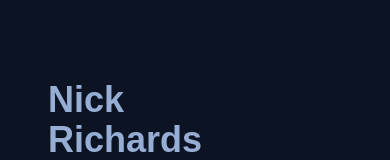
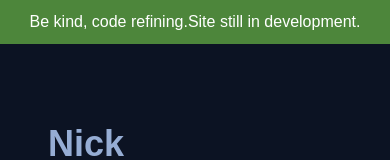
Before and after one commit to Nr1cha/DevPortfolio, a Next.js app: page / in a window 390 px wide. Shown: the top 160 px of the page. Built offline with nearby package versions, Linux system fonts and the light colour scheme.

Commit message:
adding test styling and mobile process starting

```diff
--- /dev/null
+++ b/src/app/components/banner.js
@@ -0,0 +1,10 @@
+'use client';
+import React from 'react';
+export default function UnderConstruction() {
+    return (
+        <div className="bannerContent">
+            <p>Be kind, code refining.</p>
+            <p>Site still in development.</p>
+        </div>
+    )
+}
--- a/src/app/components/projects.js
+++ b/src/app/components/projects.js
@@ -37,9 +37,9 @@ export default function Projects() {
 
 
   return (
-    <div>
+    <div className="projects">
       <p>This section highlights projects completed during my coursework at Brigham Young University Idaho.</p> <br></br>
-      <ul>{elements}</ul>
+      <ul className="projectItem">{elements}</ul>
     </div>
   );
 }
--- a/src/app/globals.css
+++ b/src/app/globals.css
@@ -34,6 +34,13 @@ header {
   padding-right: 3rem;
 }
 
+.bannerContent {
+  display: flex;
+  justify-content: center;
+  padding: 10px;
+  background-color: #4d863b;
+}
+
 #content {
   margin-top: 5rem;
 }
@@ -42,6 +49,14 @@ header {
   font-weight: bold;
   text-decoration: underline;
   font-size: x-large;
+
+}
+
+.projectItem li:hover {
+  padding: 7px;
+  background-color: rgba(152, 192, 183, 0.048);
+  border-radius: 4px;
+  transition: 0.3s;
 }
 
 
--- a/src/app/page.js
+++ b/src/app/page.js
@@ -1,9 +1,12 @@
 import Head from 'next/head';
 import About from './components/aboutMe';
 import Projects from './components/projects';
+import UnderConstruction from './components/banner';
 export default function Home() {
   return (
     <>
+      <UnderConstruction />
+
       <Head>
         {/* title name */}
         <title>
```
Also changed, not shown: src/app/mobile.css (added).
